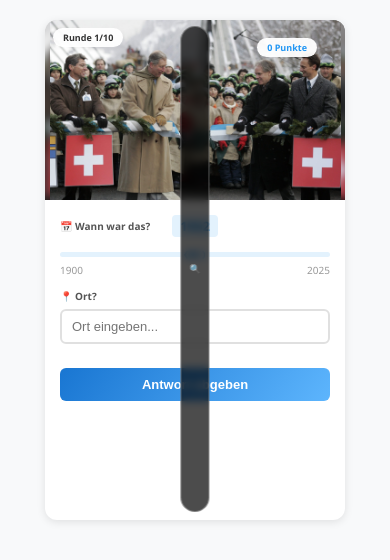
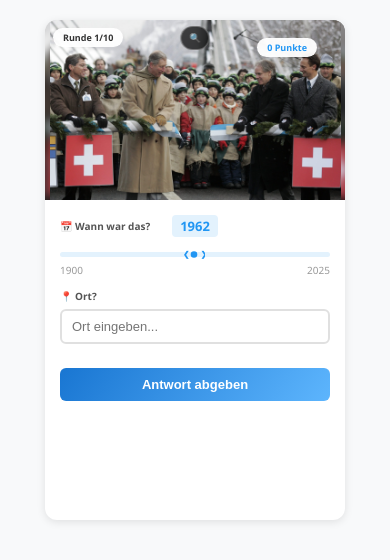
Before and after one commit to OnlineSOGR/timeGuesserGR, a plain HTML site: page index.html in a window 390 px wide. Drawn offline with Linux system fonts and the light colour scheme.

Commit message:
.zoom-btn {     background: rgba(0, 0, 0, 0.7); /* Etwas dunkler für bessere Lesbarkeit auf kleinem Raum*/     font-size: 9px;   }

```diff
--- a/css/style.css
+++ b/css/style.css
@@ -714,7 +714,6 @@
 
   .zoom-btn {
     background: rgba(0, 0, 0, 0.7); /* Etwas dunkler für bessere Lesbarkeit auf kleinem Raum*/
-    bottom: 8px;
     font-size: 9px;
   }
 
```
